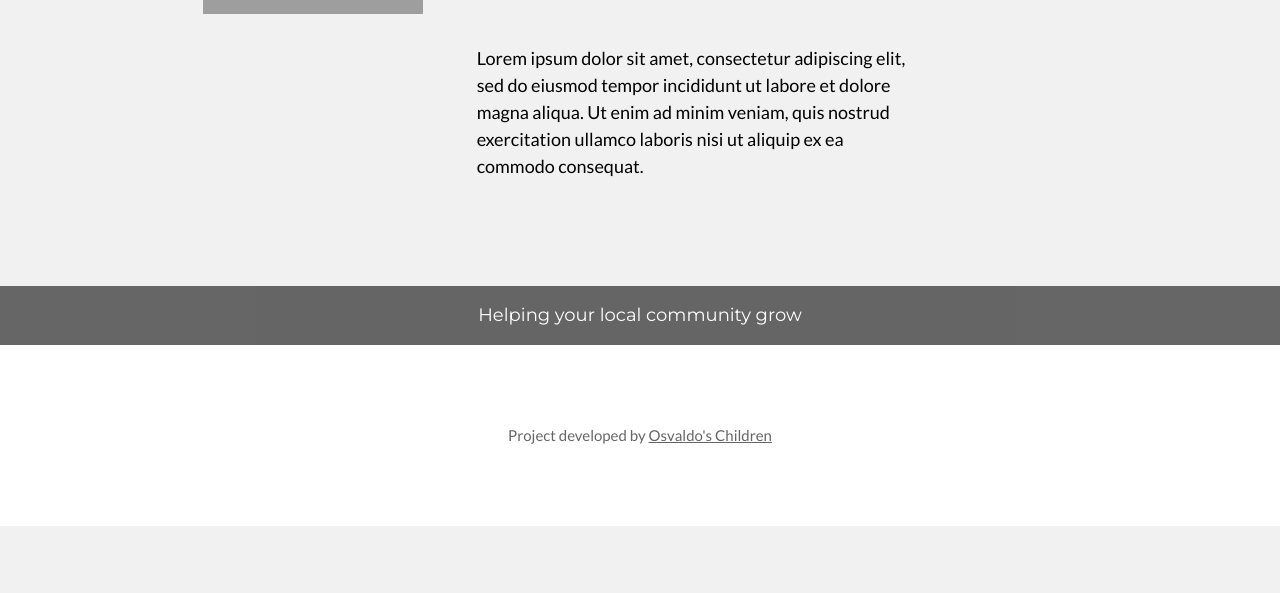
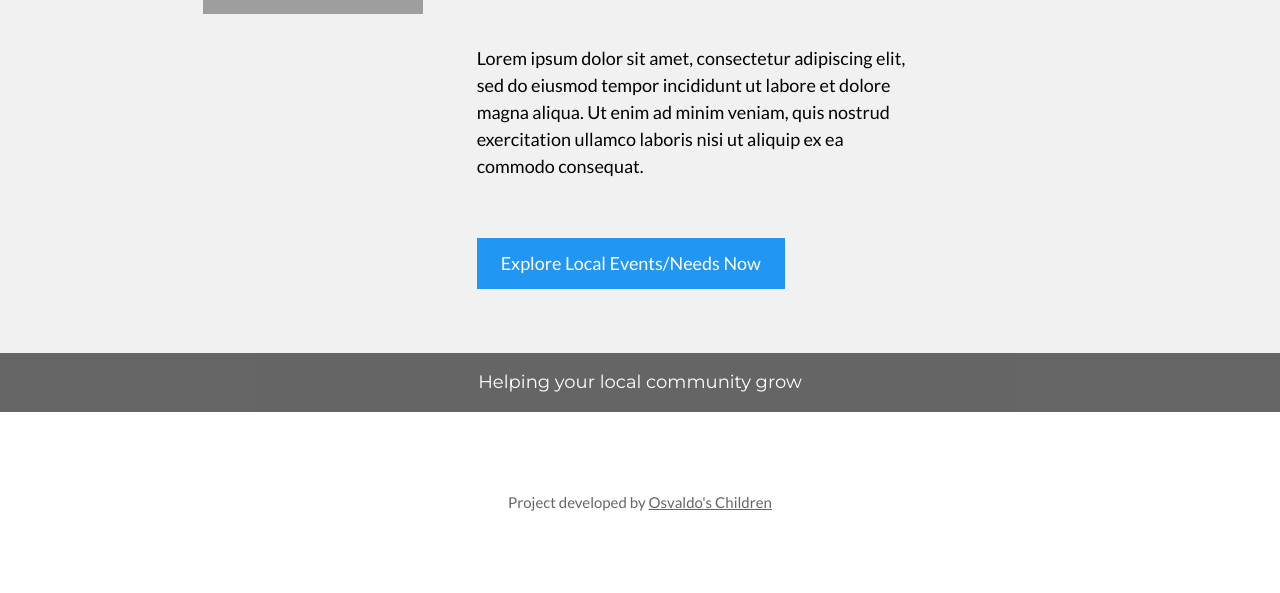
Before and after one commit to comp129-spr19/Food-bank-finder, a Django app: page / in a window 1280 px wide. Shown: the part 759-1352 px from the top of the page. Before the commit the page ends 1285 px from the top, so only its background shows below. Run offline with Django 3.2, Linux system fonts and the light colour scheme; grey boxes are pictures that could not be loaded.

Commit message:
Add button linking to 'events_needs/' on home page

```diff
--- a/donatefood/home/templates/home/home.html
+++ b/donatefood/home/templates/home/home.html
@@ -32,7 +32,7 @@
 
 <body>
 
-  <!-- Header -->
+  <!-- Foodbank Finder -->
   <header class="w3-container w3-grey w3-center" style="padding:128px 16px">
     <h1 class="w3-margin w3-jumbo">Food Bank Finder</h1>
     <p class="w3-xlarge"></p>
@@ -54,6 +54,7 @@
           <h5 class="w3-padding-32">Lorem ipsum dolor sit amet, consectetur adipiscing elit, sed do eiusmod tempor
             incididunt ut labore et dolore magna aliqua. Ut enim ad minim veniam, quis nostrud exercitation ullamco
             laboris nisi ut aliquip ex ea commodo consequat.</h5>
+            <a href="/events_needs/" class="w3-button w3-blue w3-padding-large w3-large w3-margin-top">Explore Local Events/Needs Now</a>
         </div>
       </div>
     </div>
```
